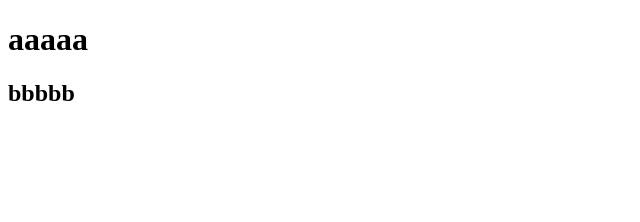
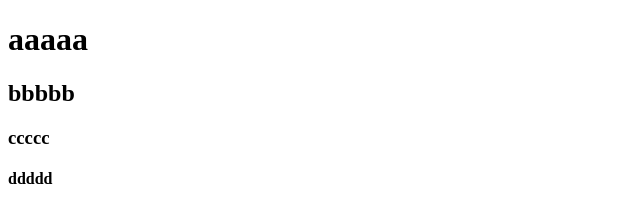
Before and after one commit to ckr1013/git1, a plain HTML site: page index.html in a window 1280 px wide. Shown: the whole page, without its empty margins (0-640 px from the left). Drawn offline with Linux system fonts and the light colour scheme.

Commit message:
'第三次提交'

```diff
--- a/index.html
+++ b/index.html
@@ -9,5 +9,7 @@
 <body>
     <h1>aaaaa</h1>
     <h2>bbbbb</h2>
+    <h3>ccccc</h3>
+    <h4>ddddd</h4>
 </body>
 </html>
```
